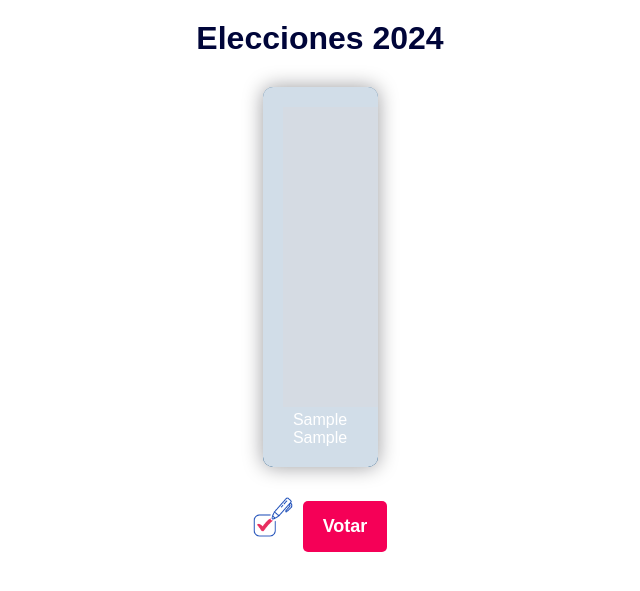
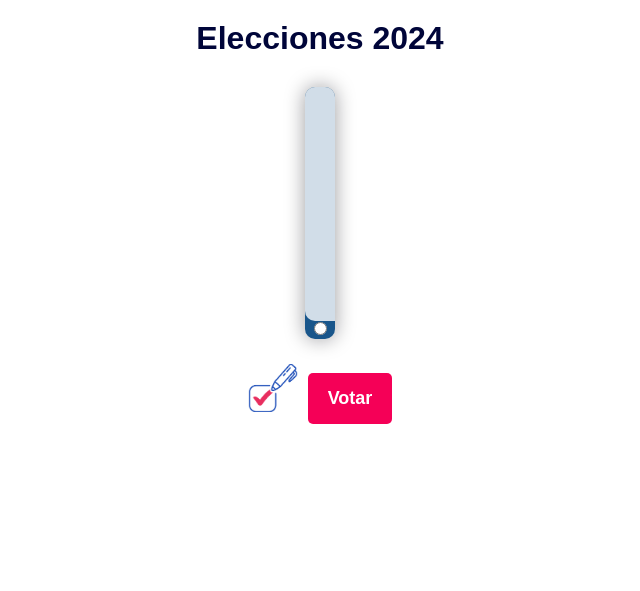
Before and after one commit to Alegithub01/Sistema-Elecciones, a Flask app: page /papeleta_votacion/1 in a window 1280 px wide. Shown: the top 591 px of the page, without its empty margins (320-960 px from the left). Run offline with Flask 3, Linux system fonts and the light colour scheme; tables that the repository leaves empty hold one stand-in row (values such as "Sample post"); grey boxes marked "Sample" are stand-in pictures.

Commit message:
Modificaiones Papeleta, html y hoja de estilos

```diff
--- a/static/css/papeletaStyle.css
+++ b/static/css/papeletaStyle.css
@@ -32,12 +32,13 @@
 #casillasContainer {
     display: flex;
     flex-wrap: wrap;
-    justify-content: center;
-    width: 100%;
+    justify-content: space-around;
+    width: 80%;
+    height: 80%;
 }
 
 .candidato {
-    width: 25%;
+    width: 15%; /* Cambiado el ancho a un porcentaje más bajo */
     box-sizing: border-box;
     margin: 10px;
     background-color: #19568b;
@@ -49,13 +50,14 @@
     display: inline-block;
 }
 
+
 .candidato:hover {
     box-shadow: 0 0 30px rgba(8, 7, 16, 0.6);
 }
 
-.fotoCandidato {
+img {
     width: 100%;
-    height: 150px; /* Ajusta la altura deseada para todas las imágenes */
+    height: 110px;
     object-fit: cover;
     border-bottom: 2px solid #fff;
 }
@@ -64,11 +66,13 @@
     padding: 20px;
     width: 100%;
     background: rgba(255, 255, 255, 0.8);
-    border-radius: 0 0 10px 10px; /* Añade bordes redondeados abajo */
+    border-radius: 0 0 10px 10px;
 }
 
-.check {
-    display: none;
+.infoCandidato p {
+    color: #000539;
+    height: 40px; /* Altura fija */
+    overflow: hidden;
 }
 
 label {
@@ -77,12 +81,7 @@
 }
 
 label:hover {
-    background-color: #e0e0e0;
-}
-
-.check:checked + label {
     background-color: #f50057;
-    color: #fff;
 }
 
 #btnVotar {
@@ -109,7 +108,7 @@
 }
 
 .imagen-votar {
-    width: 40px;
-    height: 40px;
+    width: 50px;
+    height: 50px;
     margin-right: 10px;
 }
--- a/templates/papeleta.html
+++ b/templates/papeleta.html
@@ -14,13 +14,14 @@
             <div class="candidates-container">
                 {% for candidato in candidatos %}
                 <div class="candidato">
-                    <input type="radio" name="candidato" id="{{ candidato.ci_persona }}" class="check" value="{{ candidato.id_candidato }}">
+
                     <label for="{{ candidato.ci_persona }}">
                         <div class="infoCandidato">
                             <img src="{{ url_for('static', filename='img/' + candidato.imagen_path) }}" alt="{{ candidato.ci_persona }}">
                             <p>{{ candidato.persona.ap_paterno }}</p>
                             <p>{{ candidato.partido.siglas }}</p>
                         </div>
+                        <input type="radio" name="candidato" id="{{ candidato.ci_persona }}" class="check" value="{{ candidato.id_candidato }}">
                     </label>
                 </div>
                 {% endfor %}
```
